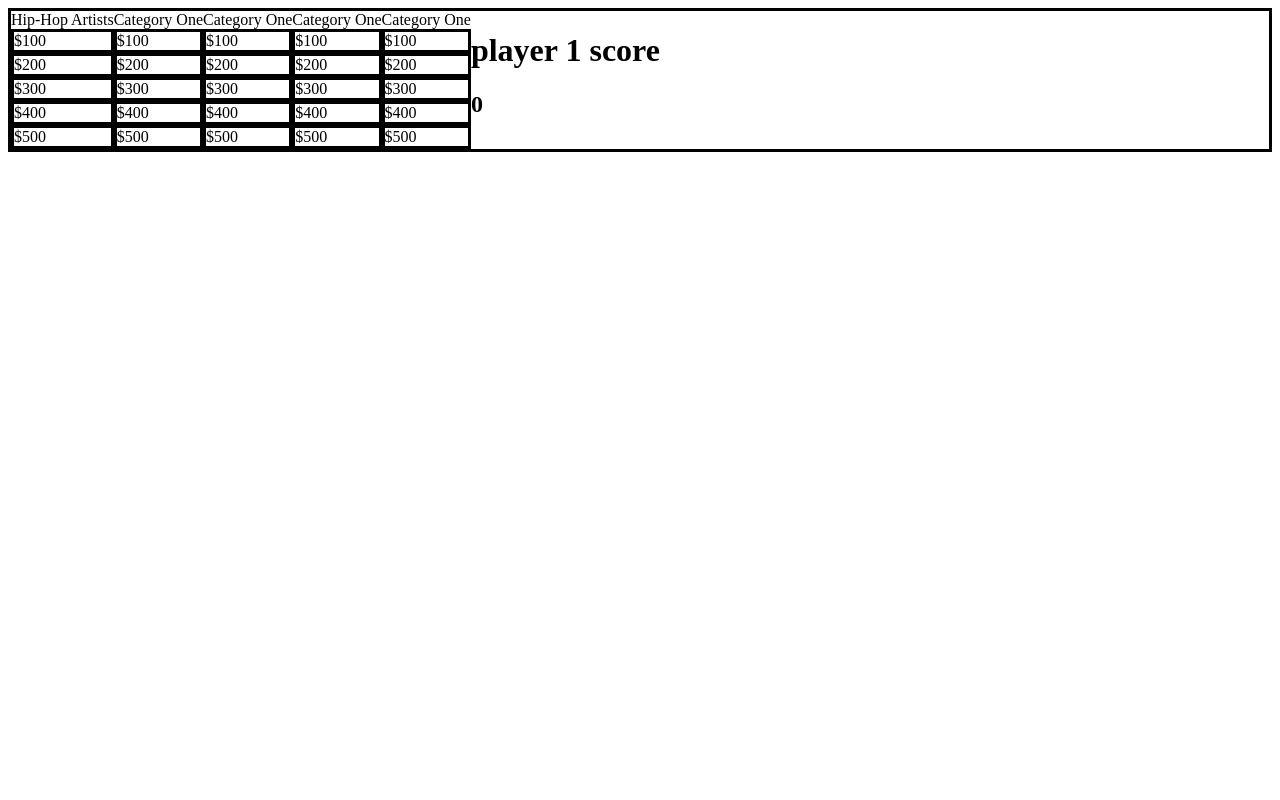
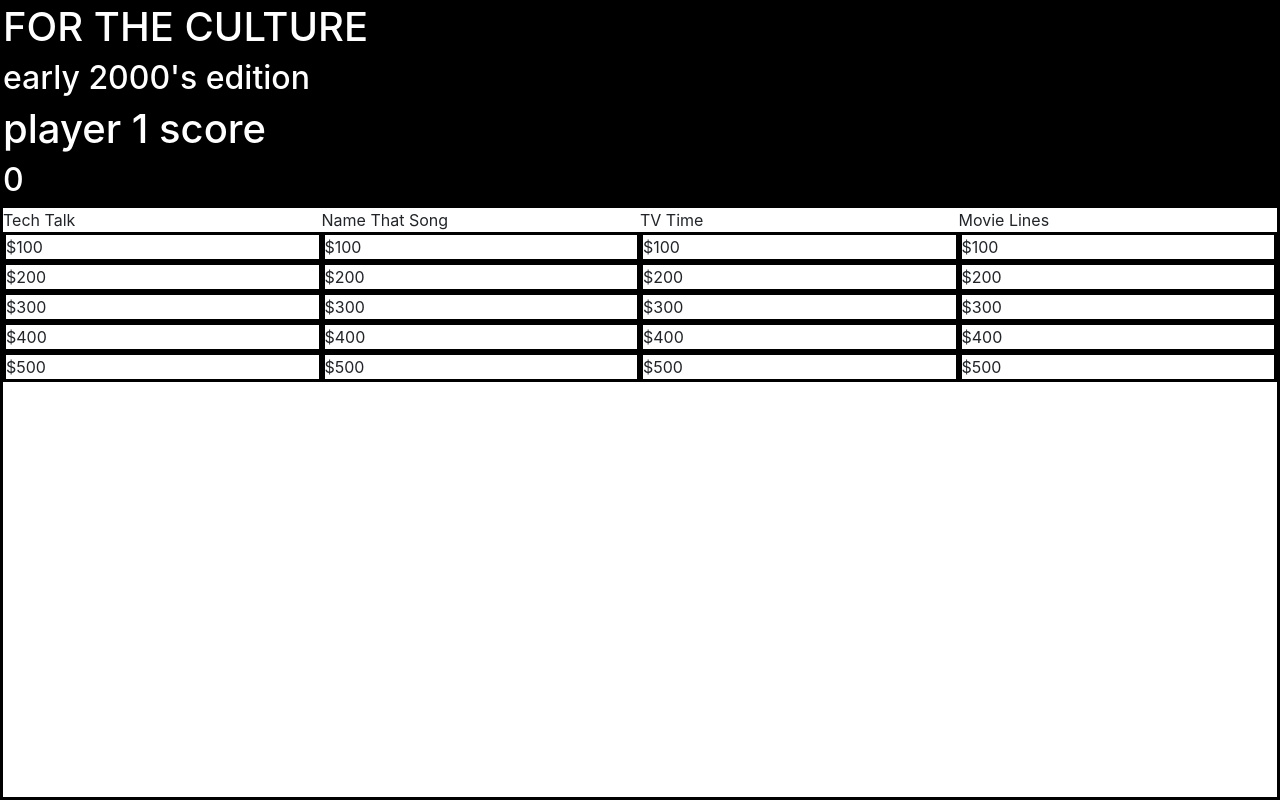
Before and after one commit to shalaind/jeopardy, a plain HTML site: page index.html in a window 1280 px wide. Drawn offline with nearby package versions, Linux system fonts and the light colour scheme.

Commit message:
init bootstrap and removed column gutter from gameboard

```diff
--- a/gameboard.js
+++ b/gameboard.js
@@ -188,8 +188,6 @@
 
     //Close the Question Window
     modal.style.display = "none";
-
-
 }
 
 function timesUp(){
--- a/index.html
+++ b/index.html
@@ -6,15 +6,26 @@
     <meta http-equiv="X-UA-Compatible" content="ie=edge">
     <title>Jeopardy</title>
     <link rel="stylesheet" href="style.css">
+    <link rel="stylesheet" href="https://stackpath.bootstrapcdn.com/bootstrap/4.1.3/css/bootstrap.min.css" integrity="sha384-MCw98/SFnGE8fJT3GXwEOngsV7Zt27NXFoaoApmYm81iuXoPkFOJwJ8ERdknLPMO" crossorigin="anonymous">
     <script src="https://code.jquery.com/jquery-3.3.1.slim.min.js" integrity="sha256-3edrmyuQ0w65f8gfBsqowzjJe2iM6n0nKciPUp8y+7E=" crossorigin="anonymous"></script>
     <script defer src="gameboard.js"></script>
 </head>
 <body>
+    <div class="gameboardContainer">
+
+    <div class="gameboardHeader">
+        <h1>FOR THE CULTURE </h1>
+        <h2>early 2000's edition</h2>
+        <div class="score">
+                <h1>player 1 score</h1>
+                <h2 id="player1Score">0</h2>
+            </div>
+    </div>
         <div class="gameboard">
-        <div class="boardCat1">
+            <div class="boardCat1 col-md-3 p-0">
 
                 <div class="boardQuesHeader">
-               Hip-Hop Artists
+                Tech Talk
                 </div>
                 <div class="boardQues category1">
                     $100
@@ -34,9 +45,9 @@
 
             </div>
 
-        <div class="boardCat2">
+            <div class="boardCat2 col-md-3 p-0">
                 <div class="boardQuesHeader">
-                Category One
+                    Name That Song
                 </div>
                 <div class="boardQues category2">
                     $100
@@ -56,9 +67,9 @@
 
             </div>
 
-        <div class="boardCat3">
+            <div class="boardCat3 col-md-3 p-0">
                 <div class="boardQuesHeader">
-                Category One
+                    TV Time
                 </div>
                 <div class="boardQues category3">
                     $100
@@ -78,9 +89,9 @@
 
             </div>
 
-        <div class="boardCat4">
+            <div class="boardCat4 col-md-3 p-0">
                 <div class="boardQuesHeader">
-                Category One
+                    Movie Lines
                 </div>
                 <div class="boardQues category4">
                     $100
@@ -100,9 +111,9 @@
 
             </div>
 
-        <div class="boardCat5">
+            <!-- <div class="boardCat5">
                 <div class="boardQuesHeader">
-                Category One
+                    Misc.
                 </div>
                 <div class="boardQues category5">
                     $100
@@ -118,13 +129,9 @@
                 </div>
                 <div class="boardQues category5">
                     $500
-            </div>
+                </div> -->
 
             </div>
-
-        <div class="score">
-            <h1>player 1 score</h1>
-            <h2 id="player1Score">0</h2>
     </div>
 
         <!-- Trigger/Open The Modal -->
--- a/style.css
+++ b/style.css
@@ -1,6 +1,23 @@
+body{
+  margin: 0;
+}
+
+
+.gameboardContainer{
+    display: flex;
+    flex-direction: column;
+    border: solid black;
+    width: 100vw;
+    height: 100vh;
+}
+
+.gameboardHeader {
+  color: white;
+  background-color: black;
+}
+
 .gameboard{
-    display: flex;
-    border: solid black;
+  display: flex;
 }
 
 .boardQues {
@@ -13,6 +30,7 @@
   background: black;
   pointer-events: none;
 }
+
 
 
 /* The Modal (background) */
```
Lines whose indentation alone changed are shown as unchanged.
